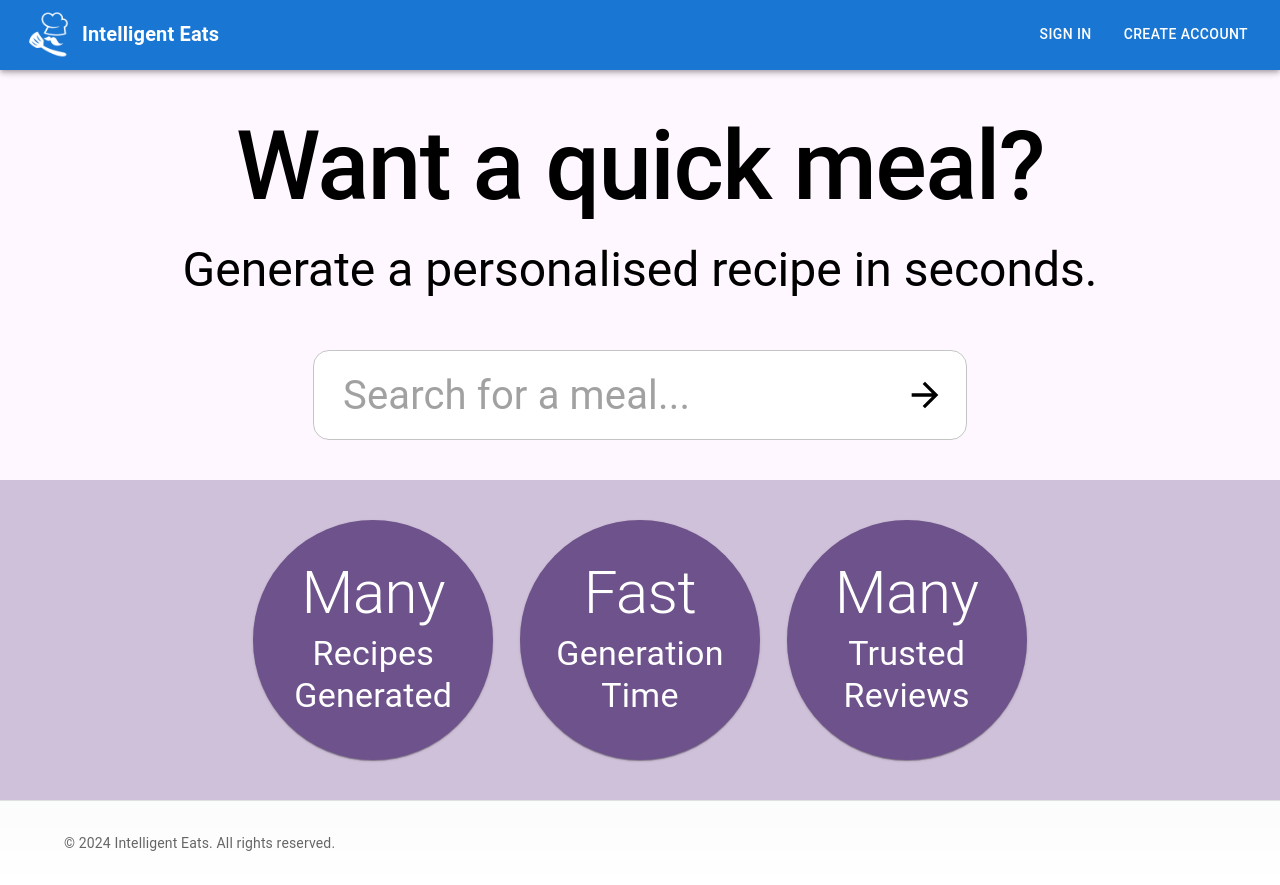
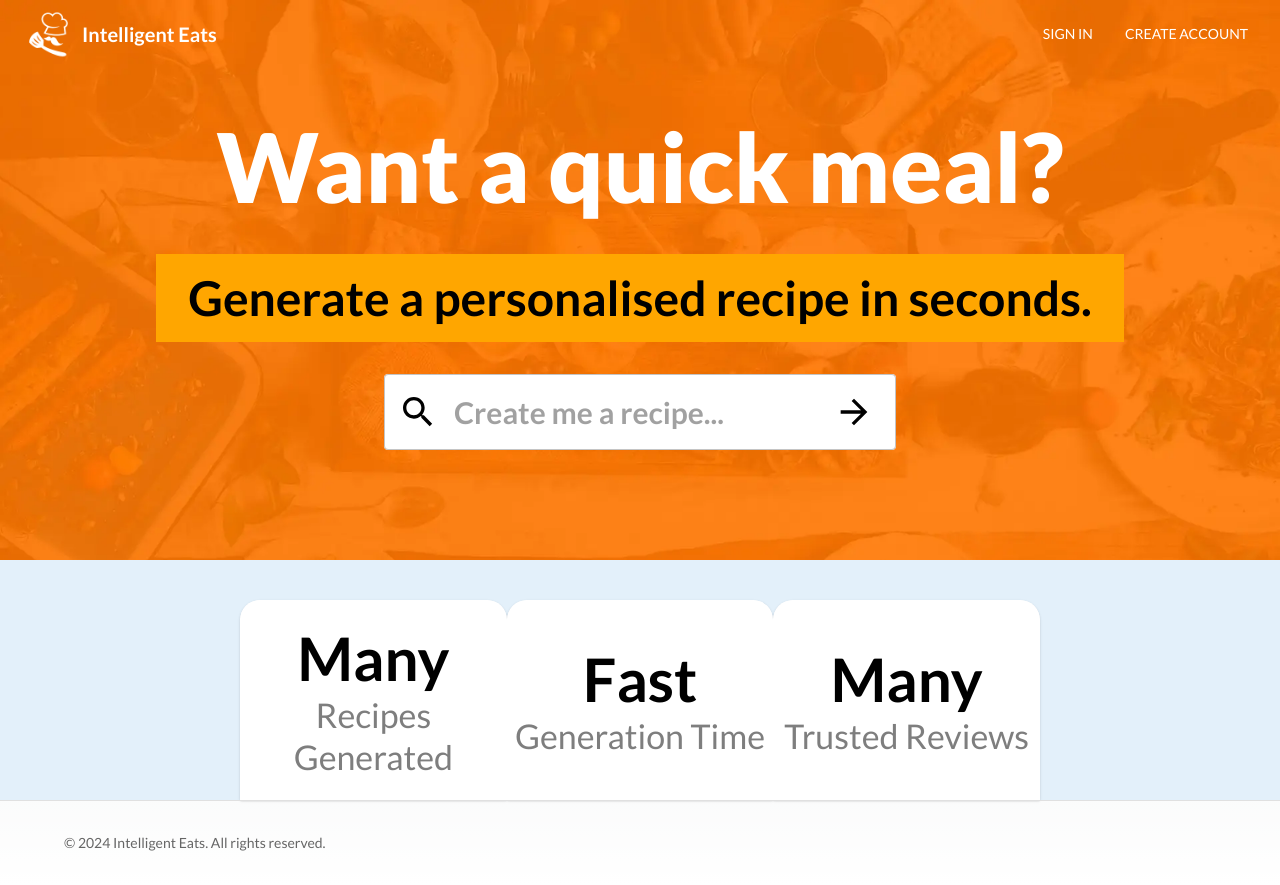
Before and after one commit to UOA-CS732-SE750-Students-2024/project-group-teal-turtles, a Next.js app in the folder frontend/: page /landing in a window 1280 px wide. Built offline with nearby package versions, Linux system fonts and the light colour scheme.

Commit message:
feat: styling and consistent themes (#44)
* feat: global themes

* feat: styled landing page

* feat: login and register pages styling

* feat: styled onboarding pages

* fix: spelling mistakes

* chore: merge reconciliations

* feat: appbar updated styling

```diff
--- a/frontend/src/app/(with-layout)/landing/page.jsx
+++ b/frontend/src/app/(with-layout)/landing/page.jsx
@@ -1,9 +1,10 @@
 "use client";
 
-import { Typography, Stack, TextField, Card, IconButton } from "@mui/material";
+import { Typography, Stack, TextField, Card, IconButton, CardActionArea } from "@mui/material";
 import ArrowForwardIcon from "@mui/icons-material/ArrowForward";
 import React from "react";
 import "./../../globals.css";
+import { Search } from "@mui/icons-material";
 import useDataStore from "@/lib/store";
 import { useRouter } from "next/navigation";
 import { useEffect, useState } from "react";
@@ -14,32 +15,34 @@ function CircularCard({ title, body }) {
 		body && (
 			<Card
 				sx={{
-					width: "240px",
-					height: "240px",
-					m: "auto",
+					width: "400px",
+					height: "200px",
+					borderRadius: "20px 20px 0 0",
+					m: "auto"
+				}}
+			>
+				<CardActionArea
+					sx={{
 						alignItems: "center",
 						display: "flex",
 						flexDirection: "column",
-					justifyContent: "space-evenly",
-					p: 4,
-					borderRadius: "50%",
-					backgroundColor: "#6E528B"
+						backgroundColor: "background.paper",
+						height: "100%"
 					}}
 				>
-				<Typography color="#FFFFFF" variant="h2" lineHeight={1}>
+					<Typography color="secondary.dark" variant="h2" fontWeight="600">
 						{title}
 					</Typography>
-				<Typography color="#FFFFFF" align="center" variant="h4">
+					<Typography color="secondary.main" align="center" variant="h4">
 						{body}
 					</Typography>
+				</CardActionArea>
 			</Card>
 		)
 	);
 }
 
 function Landing() {
-	// TODO: fetch these params
-	let recipeCount, generationTime, reviewCount;
 	const { authToken } = useDataStore();
 	const router = useRouter();
 	if (authToken !== null) {
@@ -58,32 +61,47 @@ function Landing() {
 	}, []);
 
 	return (
-		<Stack height="calc(100vh - 70px)">
+		<Stack height="calc(100vh)">
 			{showContent && (
 				<>
-					<Stack backgroundColor="#FFF7FF" spacing={6} flexGrow={1} alignItems="center" justifyContent="center">
-						<Typography variant="h1" fontWeight={500}>
+					<Stack
+						flexGrow={1}
+						alignItems="center"
+						justifyContent="center"
+						sx={{
+							backgroundImage: "url(/background.png)",
+							backgroundSize: "cover"
+						}}
+					>
+						<Typography variant="h1" fontWeight="900" sx={{ color: "background.paper", pb: 4 }}>
 							Want a quick meal?
 						</Typography>
-						<Typography variant="h3" lineHeight="0">
+						<Typography
+							variant="h3"
+							fontWeight="700"
+							sx={{ color: "secondary.dark", backgroundColor: "primary.light", px: 4, py: 2 }}
+						>
 							Generate a personalised recipe in seconds.
 						</Typography>
 						<TextField
 							variant="outlined"
-							placeholder="Search for a meal..."
+							autoComplete="off"
+							placeholder="Create me a recipe..."
 							sx={{
 								"& .MuiOutlinedInput-root": {
 									mt: 4,
-									borderRadius: 4,
-									outline: "none",
+									borderRadius: 1,
 									backgroundColor: "#FFFFFF",
 									"& input": {
-										fontSize: "40px",
+										fontSize: "30px",
+										fontWeight: "700",
 										ml: 2
 									}
-								}
+								},
+								width: "40%"
 							}}
 							InputProps={{
+								startAdornment: <Search sx={{ fontSize: "40px", color: "black" }} />,
 								endAdornment: (
 									<IconButton>
 										<ArrowForwardIcon sx={{ fontSize: "40px", color: "black" }} />
@@ -92,10 +110,11 @@ function Landing() {
 							}}
 						/>
 					</Stack>
-					<Stack direction="row" py={5} px={30} sx={{ backgroundColor: "#D0C1DA" }}>
-						<CircularCard title={recipeCount ?? "Many"} body="Recipes Generated" />
-						<CircularCard title={generationTime ?? "Fast"} body="Generation Time" />
-						<CircularCard title={reviewCount ?? "Many"} body="Trusted Reviews" />
+					<Stack direction="row" pt={5} px={30} sx={{ backgroundColor: "background.default" }}>
+						{/* TODO: Put something meaningful here */}
+						<CircularCard title="Many" body="Recipes Generated" />
+						<CircularCard title="Fast" body="Generation Time" />
+						<CircularCard title="Many" body="Trusted Reviews" />
 					</Stack>
 				</>
 			)}
--- a/frontend/src/app/layout.jsx
+++ b/frontend/src/app/layout.jsx
@@ -1,7 +1,6 @@
-import { Inter } from "next/font/google";
 import "./globals.css";
-
-const inter = Inter({ subsets: ["latin"] });
+import { ThemeProvider } from "@mui/material/styles";
+import theme from "@/lib/theme";
 
 export const metadata = {
 	title: "Intelligent Eats",
@@ -11,7 +10,9 @@ export const metadata = {
 export default function RootLayout({ children }) {
 	return (
 		<html lang="en">
-			<body className={inter.className}>{children}</body>
+			<body>
+				<ThemeProvider theme={theme}>{children}</ThemeProvider>
+			</body>
 		</html>
 	);
 }
--- a/frontend/src/components/Layout/ResponsiveAppBar.jsx
+++ b/frontend/src/components/Layout/ResponsiveAppBar.jsx
@@ -28,7 +28,16 @@ function ResponsiveAppBar() {
 	return (
 		// <>
 		// 	{showContent && (
-		<AppBar position="sticky" sx={{ top: 0, justifyContent: "flex-start", height: 70 }}>
+		<AppBar
+			position={currentUrl !== "/landing" ? "sticky" : "absolute"}
+			elevation={currentUrl !== "/landing" ? 1 : 0}
+			sx={{
+				top: 0,
+				justifyContent: "flex-start",
+				height: 70,
+				backgroundColor: currentUrl !== "/landing" ? "primary.main" : "transparent"
+			}}
+		>
 			<Container maxWidth="xl">
 				<Toolbar disableGutters>
 					<Box
--- /dev/null
+++ b/frontend/src/lib/theme.js
@@ -0,0 +1,32 @@
+"use client";
+import { Lato } from "next/font/google";
+import { createTheme } from "@mui/material/styles";
+
+const lato = Lato({
+	weight: ["100", "300", "400", "700", "900"],
+	subsets: ["latin"],
+	display: "swap"
+});
+
+const theme = createTheme({
+	typography: {
+		fontFamily: lato.style.fontFamily
+	},
+	palette: {
+		primary: {
+			main: "#F44836",
+			light: "#FFA600",
+			dark: "#D11E0A"
+		},
+		secondary: {
+			main: "#7E7E7E",
+			dark: "#000000"
+		},
+		background: {
+			default: "#E3F0FA",
+			paper: "#FFFFFF"
+		}
+	}
+});
+
+export default theme;
```
Also changed, not shown: frontend/src/app/create-account/page.jsx (+6 -2 lines), frontend/src/app/login/page.jsx (+12 -4 lines), frontend/src/app/onboarding/page.jsx (+6 -4 lines), frontend/src/components/CardWrapper/CardWrapper.jsx (+8 -1 lines), frontend/src/components/Pantry/PantryGrid.jsx (+2 -22 lines), frontend/public/background.png (added). Lines whose indentation alone changed are shown as unchanged.
